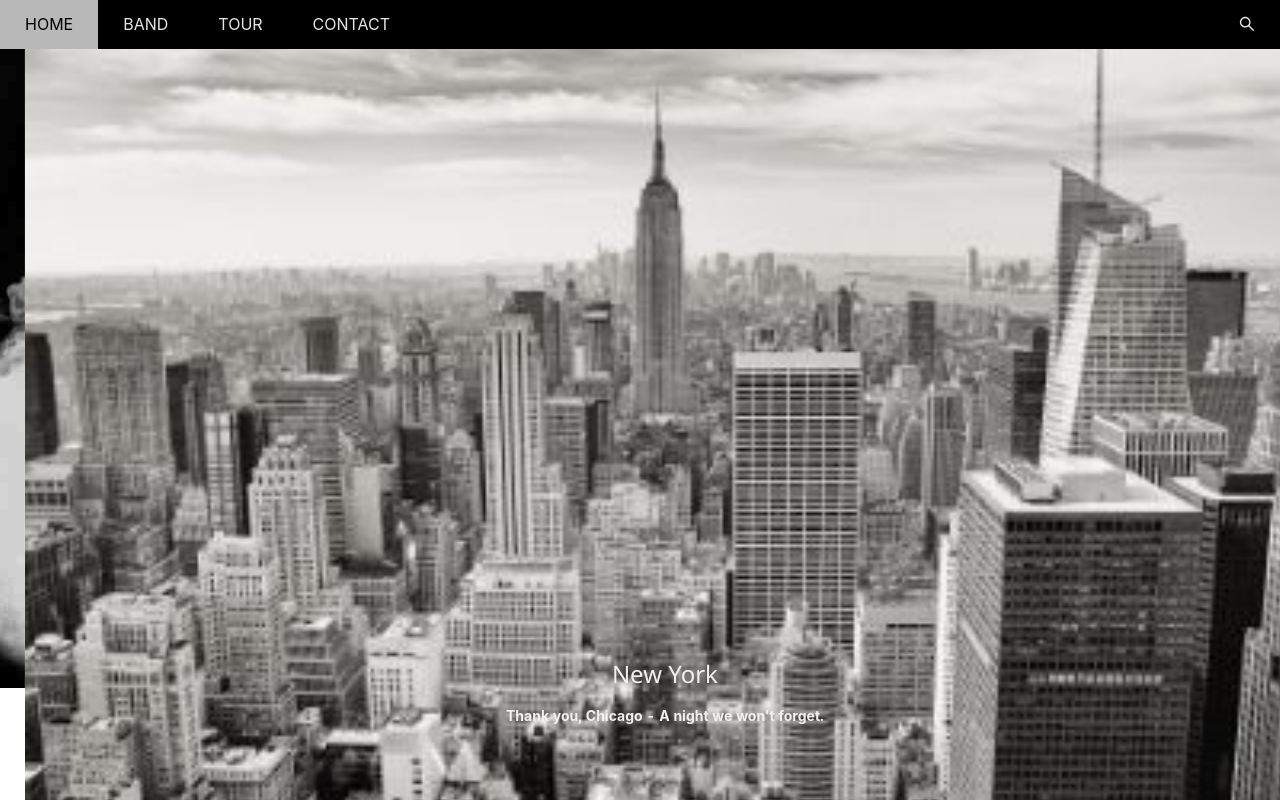
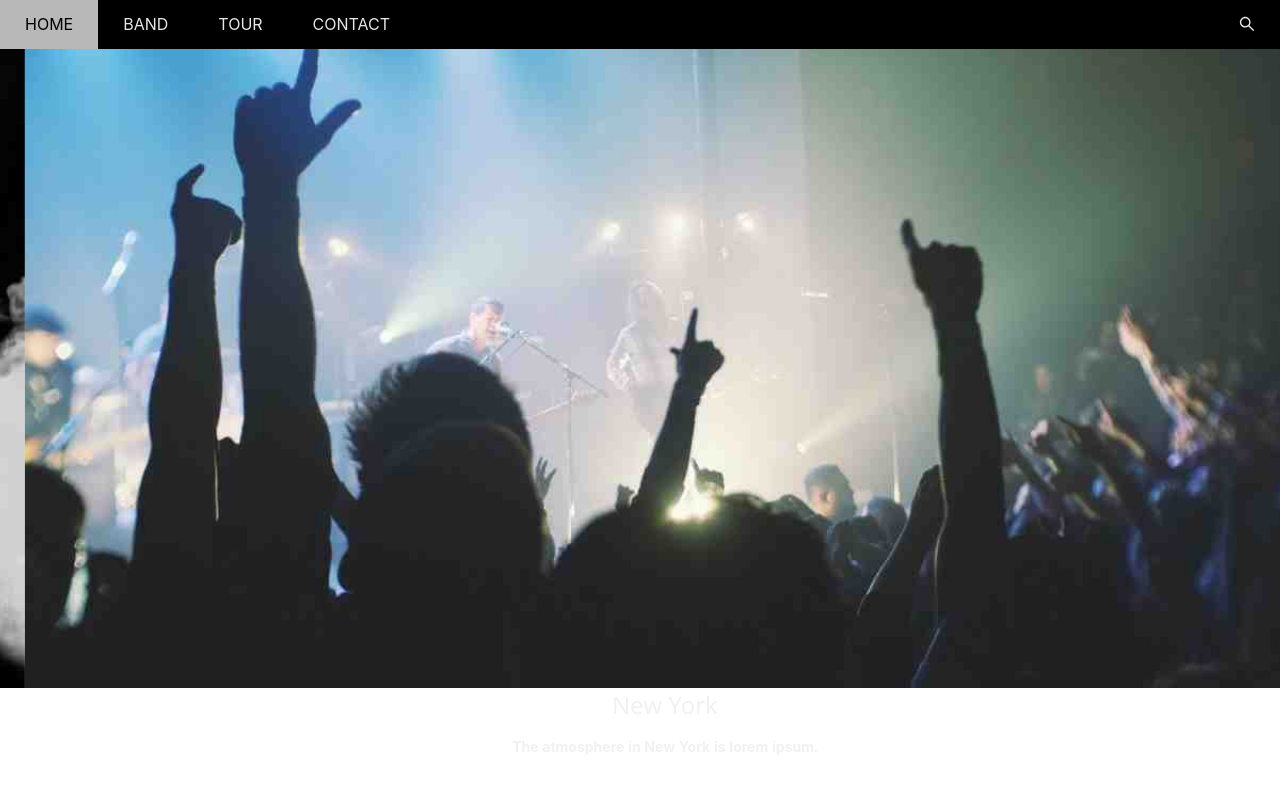
Before and after one commit to ravindrakumarkumawat/event-landing-page, a React (Create React App) app: page / in a window 1280 px wide. Shown: the top 800 px of the page. Built offline with nearby package versions, Linux system fonts and the light colour scheme.

Commit message:
added the carosule

```diff
--- a/src/components/AntdCarousel/AntdCarousel.css
+++ b/src/components/AntdCarousel/AntdCarousel.css
@@ -1,5 +1,5 @@
 .w90 {
-  height: 99vh !important;
+  height: 100vh !important;
 }
 
 .container {
@@ -8,7 +8,7 @@
 
 .container .content {
   position: absolute;
-  bottom: 10%;
+  bottom: 7%;
   color: #f1f1f1;
   width: 100%;
   padding: 20px;
--- a/src/components/AntdCarousel/index.js
+++ b/src/components/AntdCarousel/index.js
@@ -23,10 +23,10 @@ const bandImg = [
     subtitle: "Thank you, Chicago - A night we won't forget."
   },
   {
-    imgUrl: NewYork,
+    imgUrl: Ny,
     alt: "New York",
     title: "New York",
-    subtitle: "Thank you, Chicago - A night we won't forget."
+    subtitle: "The atmosphere in New York is lorem ipsum."
   }
 ]
 
```
